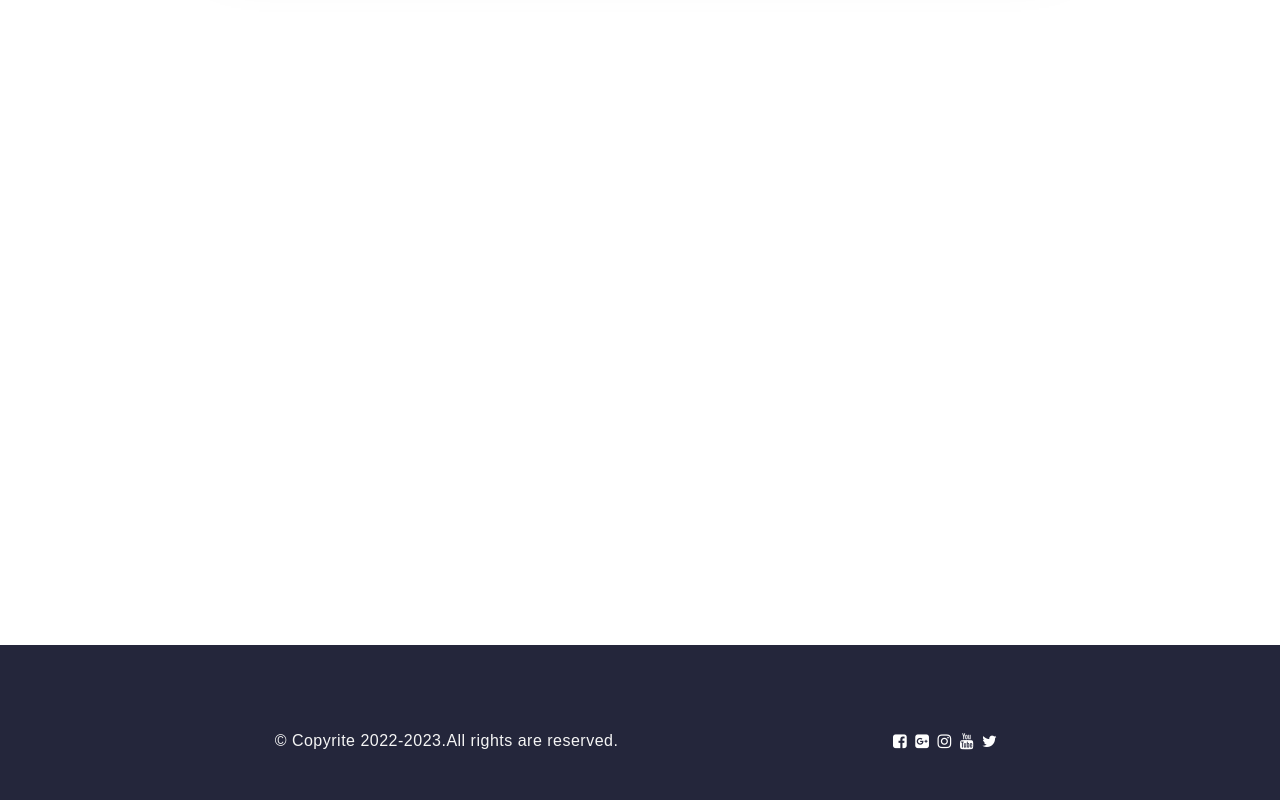
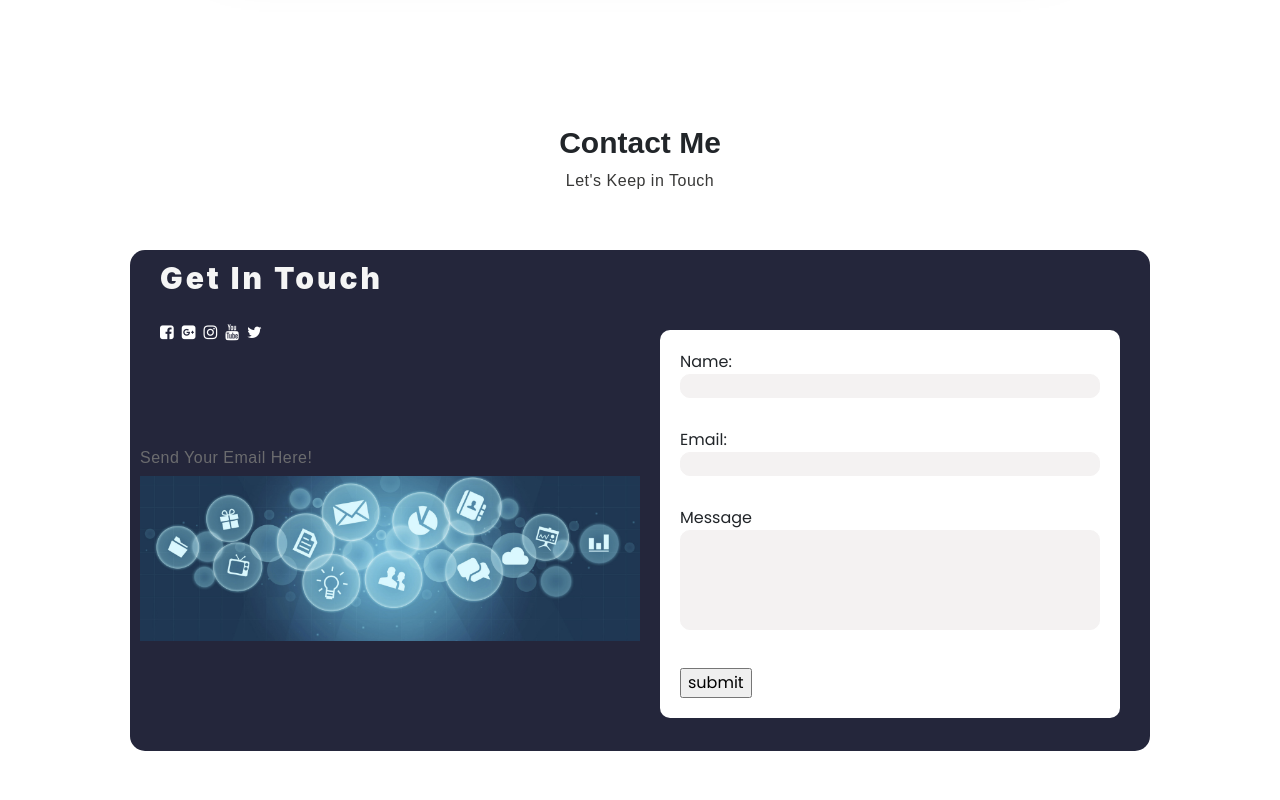
Before and after one commit to achyutvardhan/react-portfolio, a React (Create React App) app in the folder portfolio/client/: page / in a window 1280 px wide. Shown: the part 1580-2380 px from the top of the page. Built offline with nearby package versions, Linux system fonts and the light colour scheme; a web font is replaced by a local one.

Commit message:
contact me

```diff
--- a/portfolio/client/src/PortfolioContainer/AboutMe/AboutMe.css
+++ b/portfolio/client/src/PortfolioContainer/AboutMe/AboutMe.css
@@ -10,7 +10,7 @@
     flex-direction: column;
     align-items: center;
     margin-top: 50px;
-    margin-bottom: 720px;
+    margin-bottom: 200px;
 }
 .header{
     display: flex;
--- /dev/null
+++ b/portfolio/client/src/PortfolioContainer/ContactMe/ContactMe.css
@@ -0,0 +1,11 @@
+.contact-container{
+    display: flex;
+    flex-direction: row;
+    background-color: #24263B ;
+    padding: 10px;
+    width: fit-content;
+    margin-left: auto;
+    margin-right: auto;
+    margin-bottom: 100px;
+    border-radius: 15px;
+}
--- /dev/null
+++ b/portfolio/client/src/PortfolioContainer/ContactMe/ContactMe.jsx
@@ -0,0 +1,20 @@
+import React from 'react'
+import ContactDetails from './jsx/ContactDetaills'
+import ContactImg from './jsx/ContactImg'
+import './ContactMe.css'
+export default function ContactMe() {
+  return (
+    <>
+    <section id='ContactMe'>
+    <div className="header">
+      <h2>Contact Me</h2>
+      <h4>Let's Keep in Touch</h4>
+     </div>
+     <div className="contact-container">
+       <ContactImg/>
+       <ContactDetails/>
+     </div>
+    </section>
+    </>
+  )
+}
--- /dev/null
+++ b/portfolio/client/src/PortfolioContainer/ContactMe/css/ContactImg.css
@@ -0,0 +1,33 @@
+.Contact-img-container{
+    display: flex;
+    flex-direction: column;
+}
+
+.Contact-img-container h4{
+    font-family: 'Rubik', sans-serif;
+    font-size: 16px;
+    font-weight: 200;
+    letter-spacing: .5px;
+    color: rgb(125, 125, 123);
+    opacity: 0.8;
+}
+
+.contact-head h2{
+    font-family: 'Inter', sans-serif;
+    font-size: 30px;
+    font-weight:900;
+    letter-spacing: 3px;
+    color: whitesmoke;
+    margin-bottom: 20px;
+    margin-left: 20px;
+}
+.space-up{
+    margin-top: 100px;
+}
+
+#icon-contact{
+    margin-left: 20px;
+}
+.content-img{
+    margin-bottom: 100px;
+}
--- /dev/null
+++ b/portfolio/client/src/PortfolioContainer/ContactMe/css/Details.css
@@ -0,0 +1,30 @@
+.contact-detail-container{
+    width:500px ;
+    padding: 20px;
+}
+
+.contact-white-container{
+    background-color: white;
+    border-radius: 10px;
+    width: auto;
+    margin-top: 50px;
+    padding: 20px;
+
+}
+.column-container{
+    display: flex;
+    flex-direction: column;
+    justify-content: space-around;
+}
+
+.input-box{
+    margin-bottom: 30px;
+    border-radius: 10px;
+    border: 1px solid rgb(244, 242, 242);
+    background-color: rgb(244, 242, 242);
+    font-size: smaller;
+    width: 100%;
+}
+#box-type{
+    height: 100px;
+}
--- /dev/null
+++ b/portfolio/client/src/PortfolioContainer/ContactMe/jsx/ContactDetaills.jsx
@@ -0,0 +1,21 @@
+import React from 'react'
+import '../css/Details.css'
+export default function ContactDetaills() {
+  return (
+    <div className="contact-detail-container">
+        <div className="contact-white-container">
+          <form className="contact-message-container">
+            <label className='column-container'>
+                Name:
+                <input type="text" className='input-box'/>
+                Email:
+                <input type="email" name="email" className='input-box' />
+                Message
+                <input type="text" name="" className='input-box' id='box-type'  />
+            </label>
+            <input type="submit" value="submit" className='submit-btn'/>
+          </form>
+        </div>
+    </div>
+  )
+}
--- /dev/null
+++ b/portfolio/client/src/PortfolioContainer/ContactMe/jsx/ContactImg.jsx
@@ -0,0 +1,34 @@
+import React from 'react'
+import '../css/ContactImg.css'
+export default function ContactImg() {
+  return (
+    <div className="Contact-img-container">
+        <div className="contact-head">
+            <h2>Get In Touch</h2>
+        </div>
+        <div className="colz" id='icon-contact'>
+            <div className="colz-icon">
+              <a href="#">
+                <i className="fa fa-facebook-square"></i>
+              </a>
+              <a href="#">
+                <i className="fa fa-google-plus-square"></i>
+              </a>
+              <a href="#">
+                <i className="fa fa-instagram"></i>
+              </a>
+              <a href="#">
+                <i className="fa fa-youtube"></i>
+              </a>
+              <a href="#">
+                <i className="fa fa-twitter"></i>
+              </a>
+            </div>
+          </div>
+        <h4 className='space-up'>Send Your Email Here!</h4>
+        <div className="content-img">
+            <img src={require('../../../assets/Home/mailz.jpeg')} alt="" width={500} />
+        </div>
+    </div>
+  )
+}
--- a/portfolio/client/src/PortfolioContainer/Home/Profile.jsx
+++ b/portfolio/client/src/PortfolioContainer/Home/Profile.jsx
@@ -2,6 +2,7 @@ import React from "react";
 import Typical from "react-typical";
 import Hmfooter from "./footer/footer";
 import AboutMe from "../AboutMe/AboutMe";
+import ContactMe from "../ContactMe/ContactMe";
 import './Profile.css'
 import './Home.css'
 export default function Profile() {
@@ -81,6 +82,7 @@ export default function Profile() {
     <Hmfooter/>
     </div>
     <AboutMe/>
+    <ContactMe/>
     </>
   );
 }
--- a/portfolio/client/src/PortfolioContainer/Resume/Resume.jsx
+++ b/portfolio/client/src/PortfolioContainer/Resume/Resume.jsx
@@ -3,7 +3,7 @@ import './Resume.css'
 export default function Resume() {
   return (
     <section id='resume'>
-    Resume
+    Resume is still on work
     </section>
   )
 }
```
Also changed, not shown: portfolio/client/src/assets/Home/mailz.jpeg (added).
